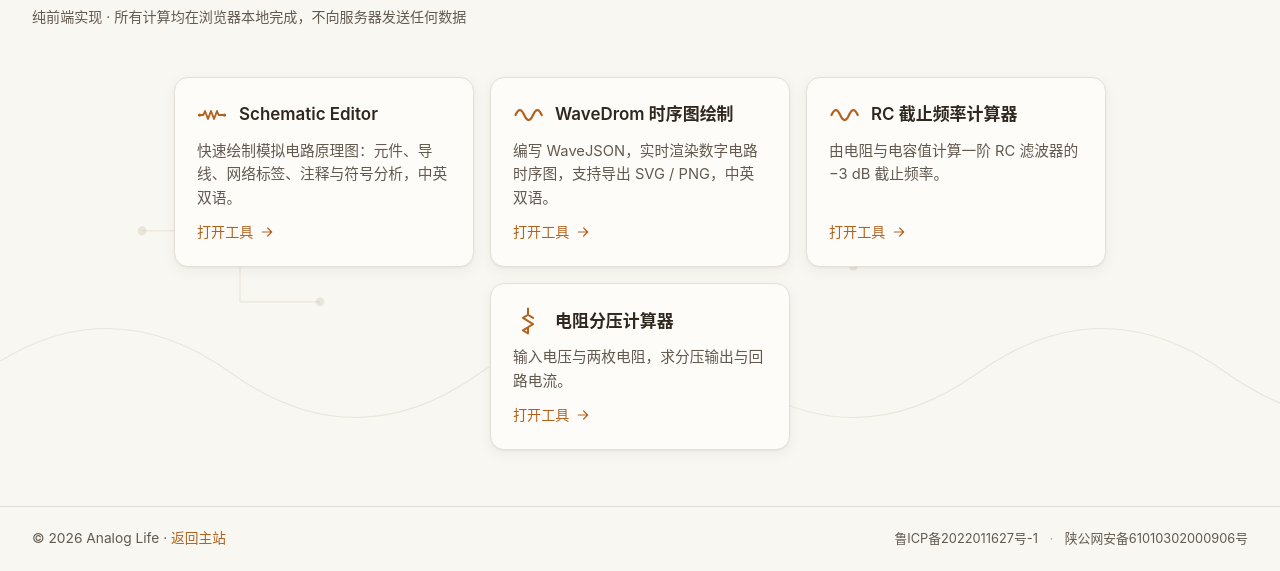
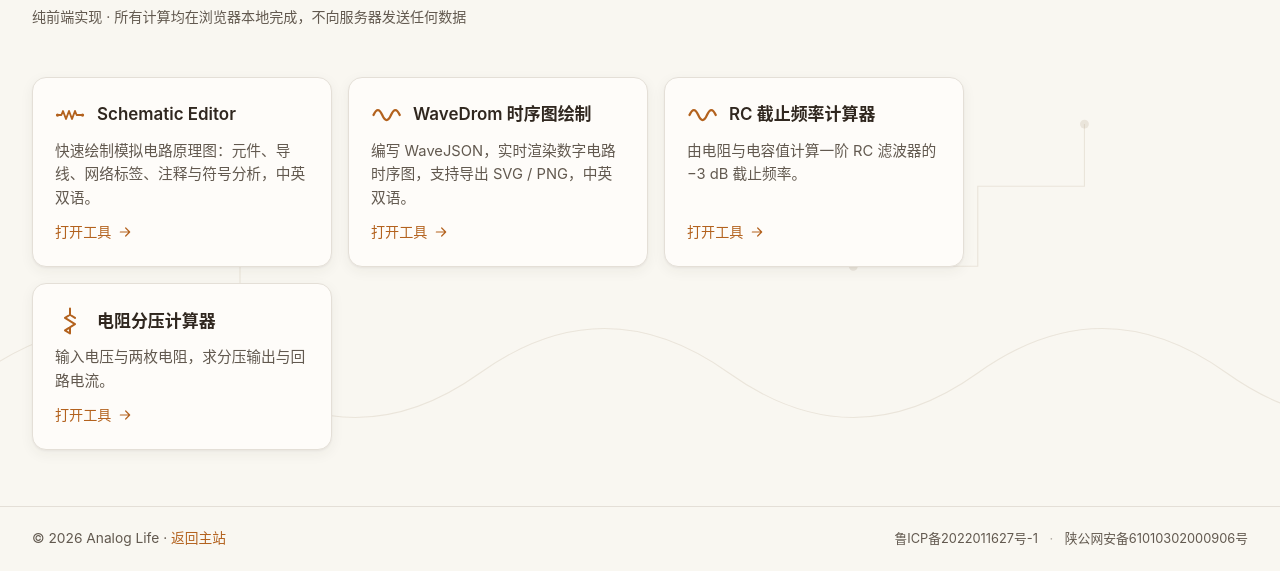
Before and after one commit to analog-life/analog-tools, a website: page app/index.html in a window 1280 px wide. Shown: the part 267-838 px from the top of the page. Drawn offline with Linux system fonts and the light colour scheme.

Commit message:
工具卡片改为固定宽度靠左排列

```diff
--- a/app/assets/css/style.css
+++ b/app/assets/css/style.css
@@ -349,11 +349,11 @@ main { flex: 1; }
   --tool-card-width: 300px;
   display: flex;
   flex-wrap: wrap;
-  justify-content: center;
+  justify-content: flex-start;
   gap: 16px;
-  width: fit-content;
+  width: 100%;
   max-width: calc(var(--tool-card-width) * 5 + 64px);
-  margin-inline: auto;
+  margin-inline: 0;
   padding: 8px 0 56px;
 }
 
```
